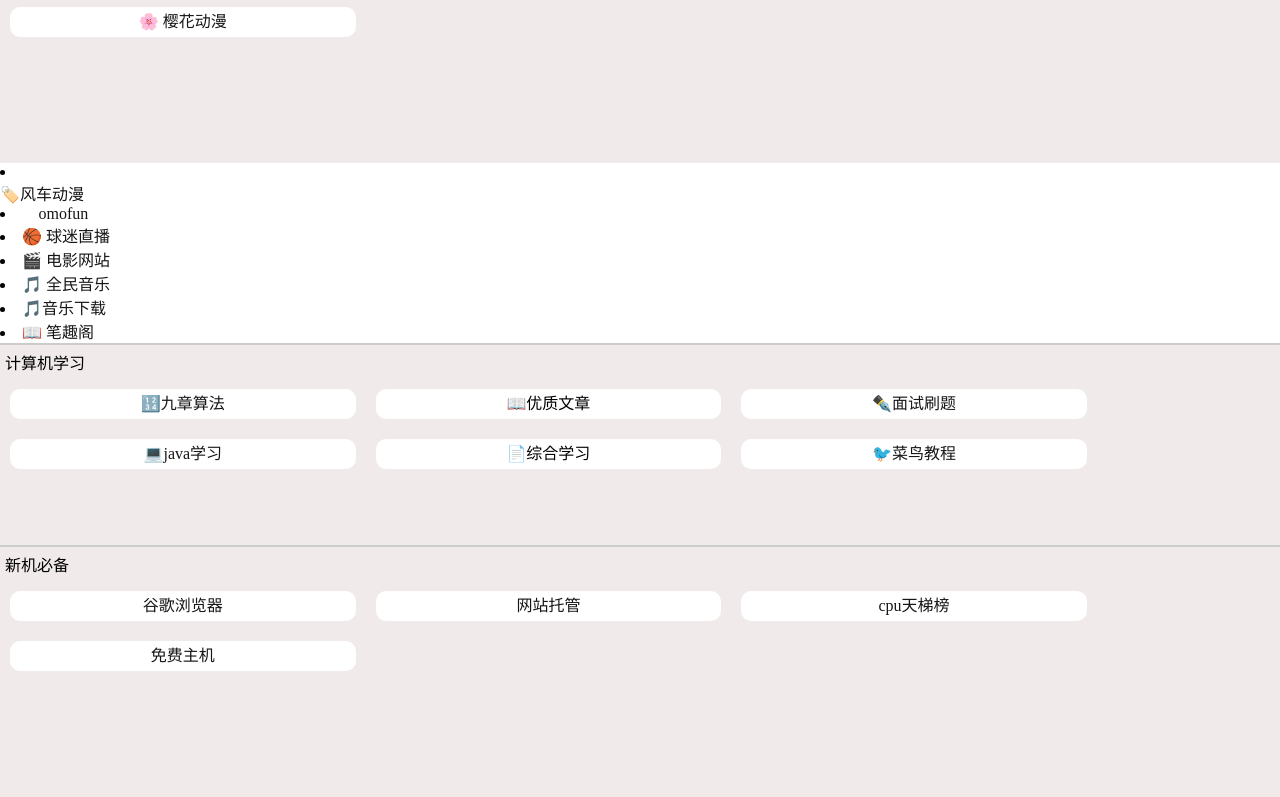
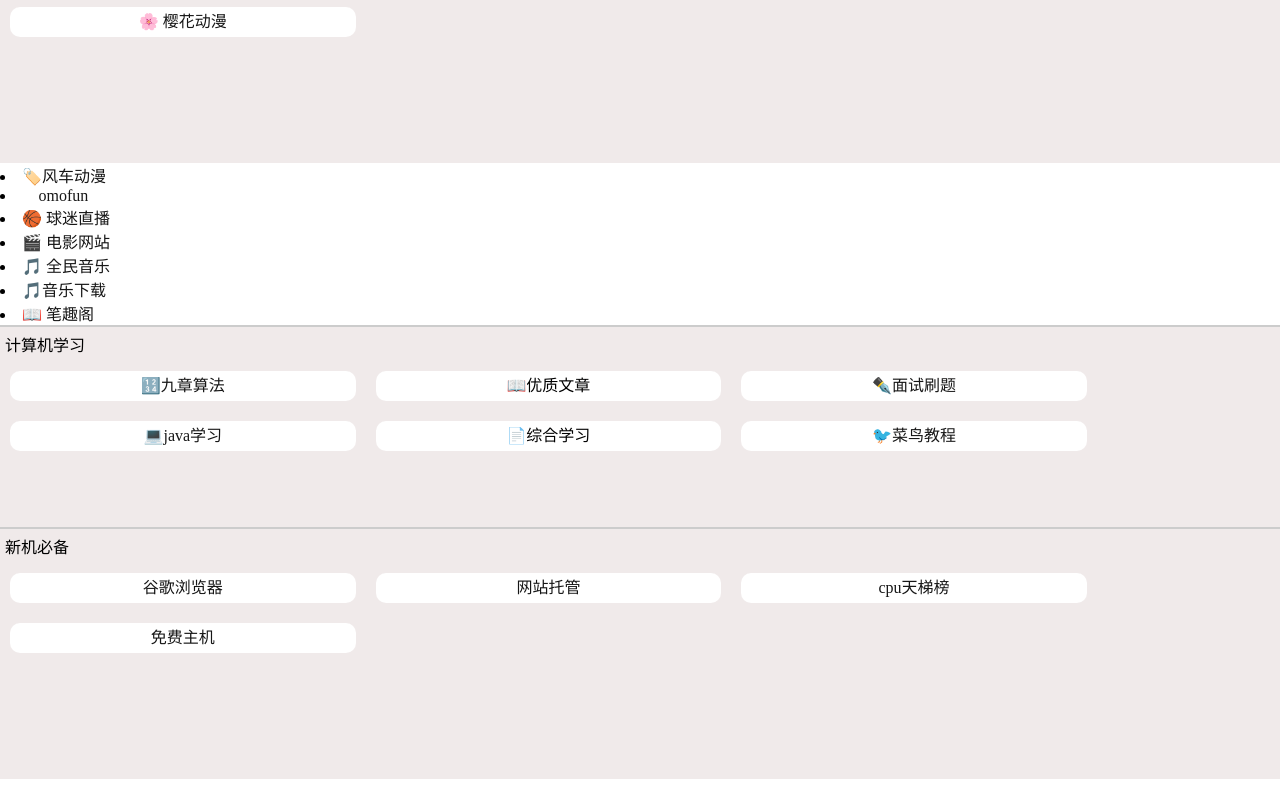
Before and after one commit to 1314mu/1, a plain HTML site: page index.html in a window 1280 px wide. Shown: the part 79-876 px from the top of the page. Drawn offline with Linux system fonts and the light colour scheme.

Commit message:
Update index.html

```diff
--- a/index.html
+++ b/index.html
@@ -38,8 +38,7 @@
         </li>
         <li>
           <a href="http://lyqxbz.com/">
-            <div>🏷️风车动漫</div></a
-          >
+           🏷️风车动漫</a>
         </li>
         <li><a href="http://m.289.com/azrj/468934.html"> omofun</a></li>
         <li><a href="http://jrkan365.com/">🏀&nbsp球迷直播</a></li>
```
